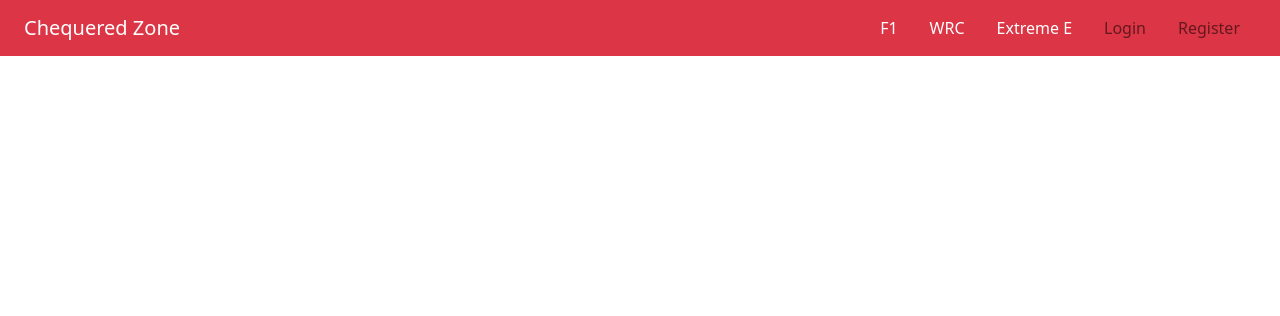
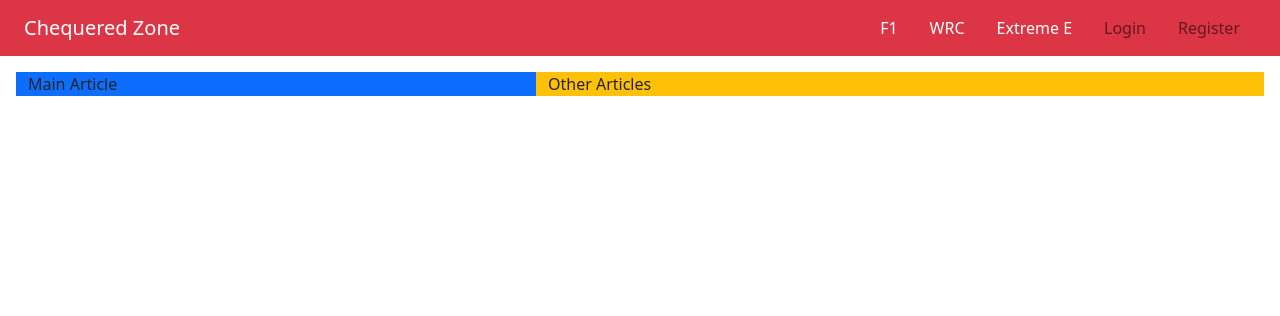
Before and after one commit to insidemordecai/chequered-zone, a PHP site: page / in a window 1280 px wide. Shown: the top 316 px of the page. Run offline with PHP 8.4, Linux system fonts and the light colour scheme.

```diff
--- a/components/nav-simple.html
+++ b/components/nav-simple.html
@@ -3,7 +3,7 @@
     <div class="col-auto">
       <nav class="navbar">
         <div class="container-fluid">
-          <form class="d-flex">
+          <form class="d-flex m-0">
             <a class="navbar-brand text-white" href="../">Chequered Zone</a>
           </form>
         </div>
--- a/index.html
+++ b/index.html
@@ -21,13 +21,23 @@
   <div id="nav-placeholder"></div>
 
   <script>
-    $(function() {
+    $(function () {
       $("#nav-placeholder").load("./components/nav.php");
     });
   </script>
   <!--end of Navigation bar-->
 
   <!-- articles -->
+  <div class="row m-2 p-2">
+    <div class="col-sm-5 col-lg-5 bg-primary">
+      <span>Main Article</span>
+      <!-- one row/one card -->
+    </div>
+    <div class="col-sm-7 col-lg-7 bg-warning">
+      <span>Other Articles</span>
+      <!-- two rows with two cards each -->
+    </div>
+  </div>
 
   <!-- extra article for signed in users -->
 
```
Also changed, not shown: events/login.php (+1 -10 lines), events/register.php (+1 -10 lines).
